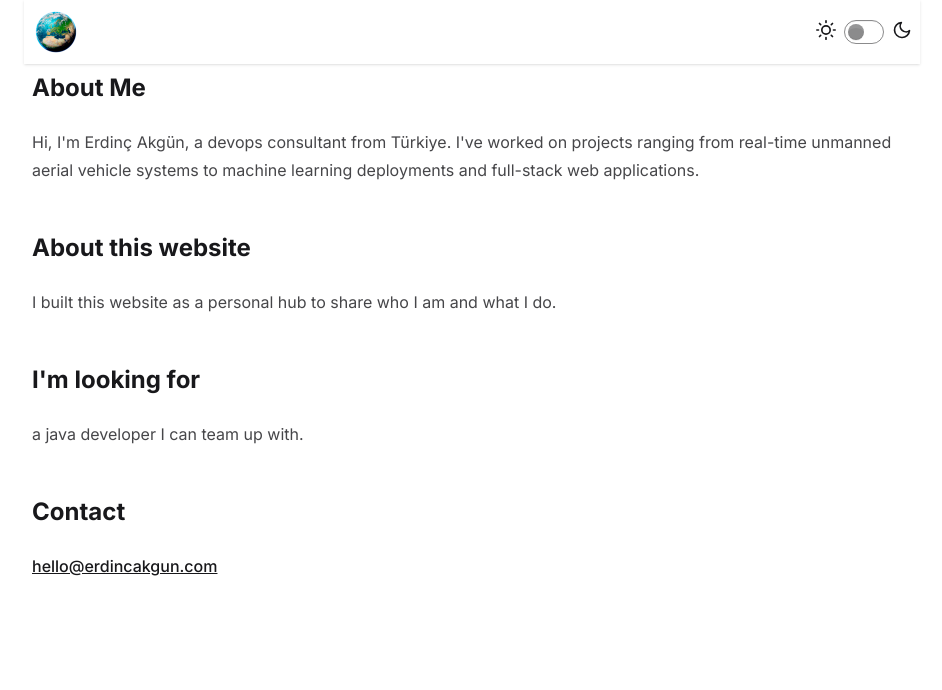
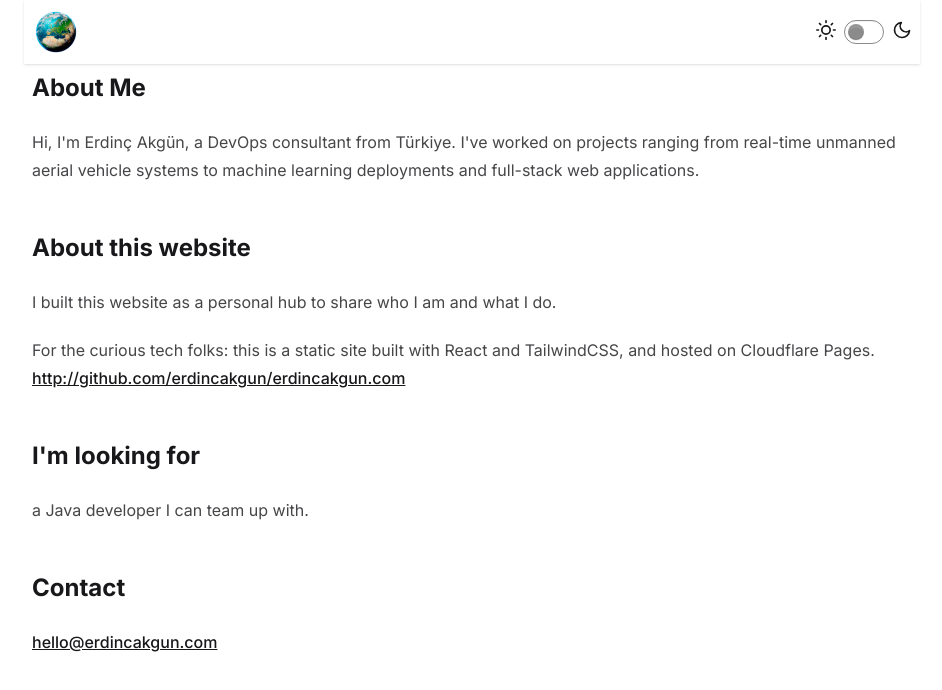
Before and after one commit to erdincakgun/erdincakgun.com, a React (Vite) app: page / in a window 1280 px wide. Shown: the top 690 px of the page, without its empty margins (168-1110 px from the left). Built offline with nearby package versions, Linux system fonts and the light colour scheme.

Commit message:
Update meta description and fix capitalization for "DevOps".<commit message> Update meta description and fix capitalization

```diff
--- a/src/App.jsx
+++ b/src/App.jsx
@@ -7,14 +7,16 @@ function App() {
       <title>Erdinç Akgün</title>
       <meta
         name="description"
-        content="Hi, I'm Erdinç Akgün, a devops consultant from Türkiye. I've worked on projects ranging from real-time unmanned aerial vehicle systems to machine learning deployments and full-stack web applications."
+        content="Hi, I'm Erdinç Akgün, a DevOps consultant from Türkiye. I've worked
+            on projects ranging from real-time unmanned aerial vehicle systems
+            to machine learning deployments and full-stack web applications."
       />
       <Navbar></Navbar>
       <div className="mx-auto max-w-4xl">
         <article class="prose p-2 max-w-none w-full">
           <h2>About Me</h2>
           <p>
-            Hi, I'm Erdinç Akgün, a devops consultant from Türkiye. I've worked
+            Hi, I'm Erdinç Akgün, a DevOps consultant from Türkiye. I've worked
             on projects ranging from real-time unmanned aerial vehicle systems
             to machine learning deployments and full-stack web applications.
           </p>
@@ -23,8 +25,19 @@ function App() {
             I built this website as a personal hub to share who I am and what I
             do.
           </p>
+          <p>
+            For the curious tech folks: this is a static site built with React
+            and TailwindCSS, and hosted on Cloudflare Pages.{" "}
+            <a
+              href="http://github.com/erdincakgun/erdincakgun.com"
+              target="_blank"
+              rel="noopener noreferrer"
+            >
+              http://github.com/erdincakgun/erdincakgun.com
+            </a>
+          </p>
           <h2>I'm looking for</h2>
-          <p>a java developer I can team up with.</p>
+          <p>a Java developer I can team up with.</p>
           <h2>Contact</h2>
           <a href="mailto:hello@erdincakgun.com?subject=Website%20Contact%20-%20erdincakgun.com&body=Hi%20Erdinç,%20">
             hello@erdincakgun.com
```
